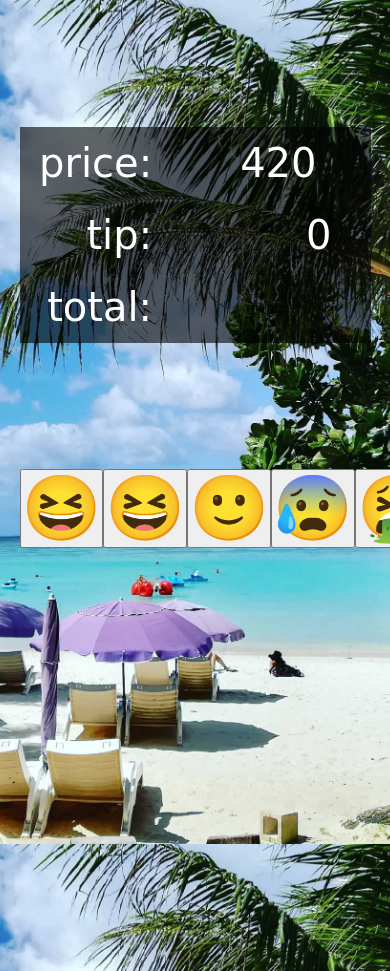
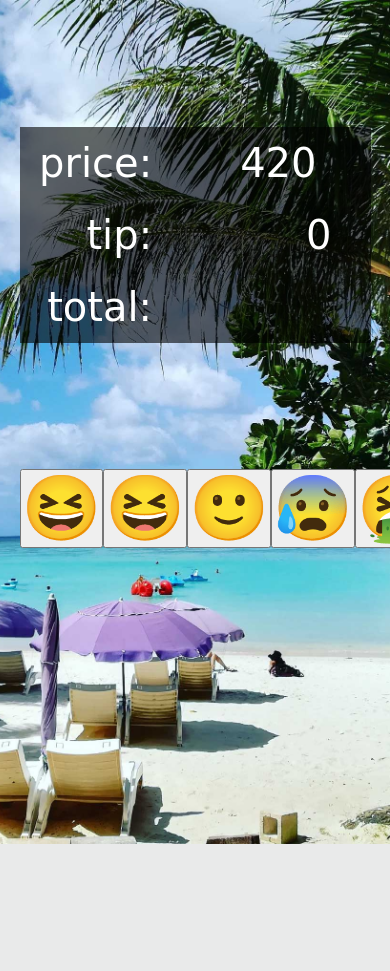
Before and after one commit to zawa-works/CalcTip, a PHP site: page / in a window 390 px wide; the page is wider, and only the part inside the window is pictured. After the commit the page ends 844 px from the top of that part, so only its background shows below. Run offline with PHP 8.4, Linux system fonts and the light colour scheme.

Commit message:
fixed background

```diff
--- a/style.css
+++ b/style.css
@@ -23,7 +23,7 @@
     }
     body{
       width: 100vw;
-      height: 100vh;
+      height: 100%;
       background-image: url("images/background_4.jpg");
       background-repeat: no-repeat;
       background-attachment: fixed;
@@ -33,7 +33,6 @@
       justify-content: center;
       margin-top: 15vh;
       overscroll-behavior: none;
-      overflow:hidden;
       }
     #calc_screen{
       display: flex;
```
